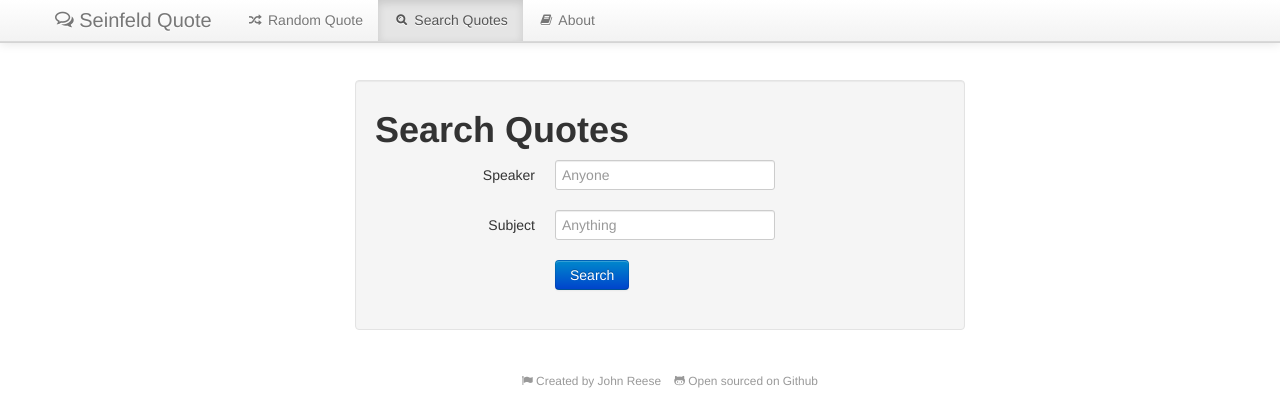
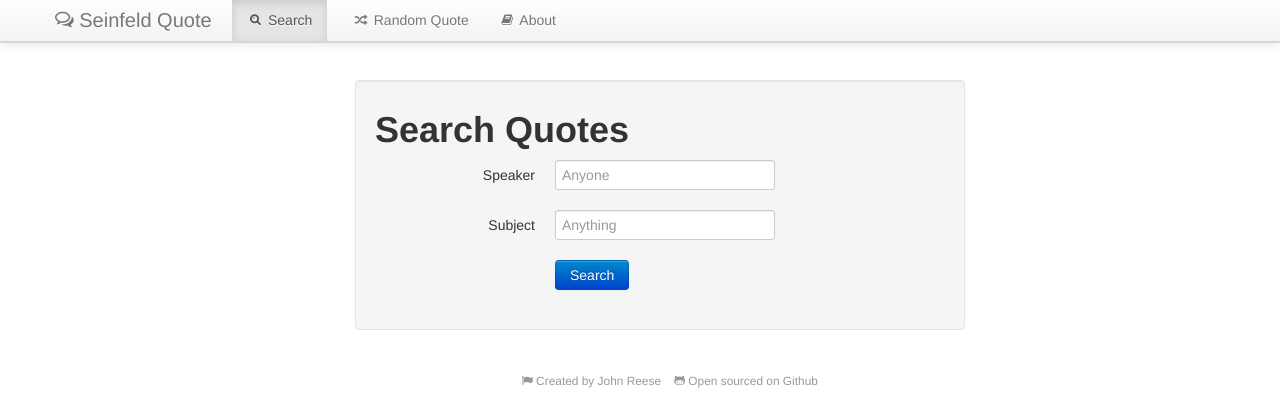
Before and after one commit to amyreese/seinfeld, a Flask app: page /search in a window 1280 px wide. Shown: the top 420 px of the page. Run offline with Flask 2, Linux system fonts and the light colour scheme; parts of the project's set-up code (start-up, migrations or seed data) failed here and were passed over; some libraries are stand-ins or nearby versions.

Commit message:
Make search stay when nav collapsed

```diff
--- a/templates/page.html
+++ b/templates/page.html
@@ -24,10 +24,12 @@
 					</a>
 					<a class="brand" href="/"><i class="icon-comments-alt"></i> Seinfeld Quote</a>
 
+					<ul class="nav">
+						{{ navbar_link('/search', 'Search', 'search') }}
+					</ul>
 					<div class="nav-collapse collapse">
 						<ul class="nav">
 							{{ navbar_link('/random', 'Random Quote', 'random') }}
-							{{ navbar_link('/search', 'Search Quotes', 'search') }}
 							{{ navbar_link('/about', 'About', 'book') }}
 						</ul>
 					</div>
```
